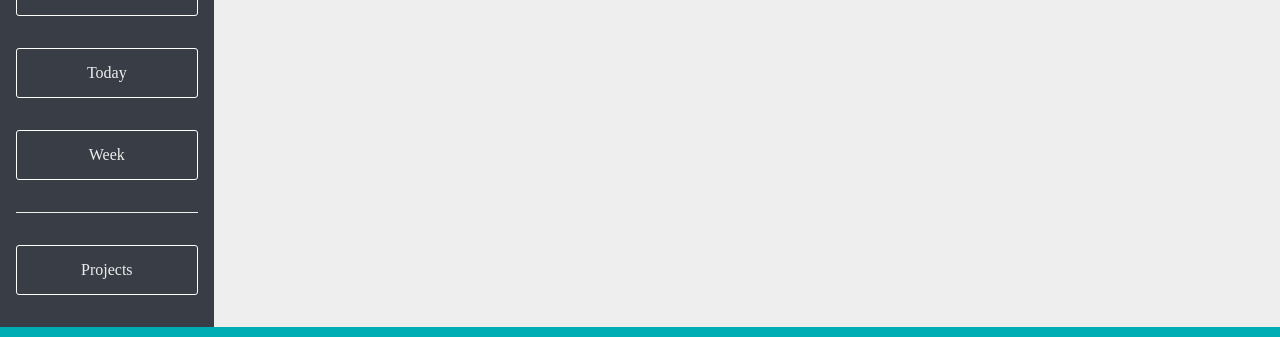
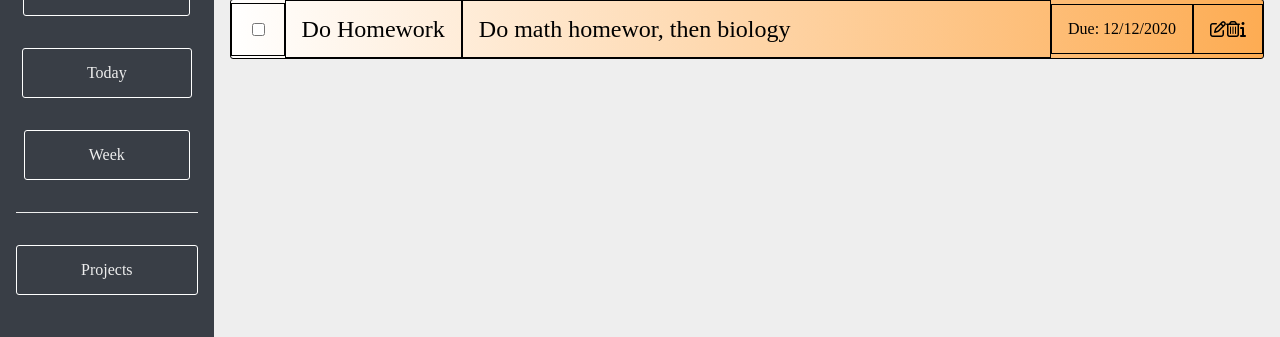
Before and after one commit to momoproblems/todo, a plain HTML site: page index.html in a window 1280 px wide. Shown: the part 138-475 px from the top of the page. Drawn offline with Linux system fonts and the light colour scheme.

Commit message:
will do later

```diff
--- a/index.html
+++ b/index.html
@@ -41,7 +41,19 @@
 			<main>
 				<div id="tasksTitle">Tasks</div>
 				<div id="mainTasksLine"></div>
-				<div class="todo">to do</div>
+				<div class="task">
+					<div class="checkbox">
+						<input type="checkbox" />
+					</div>
+					<div class="title">Do Homework</div>
+					<div class="description">Do math homewor, then biology</div>
+					<div class="due-date">Due: 12/12/2020</div>
+					<div class="task-buttons">
+						<i class="fa-regular fa-pen-to-square"></i>
+						<i class="fa-regular fa-trash-can"></i>
+						<i class="fa-solid fa-info"></i>
+					</div>
+				</div>
 			</main>
 
 			<footer>
--- a/style.css
+++ b/style.css
@@ -4,6 +4,27 @@
 #container {
 	display: grid;
 	grid-template: auto 1fr auto / auto 1fr;
+}
+
+/* MAIN */
+/* -------------------------------------  */
+
+main {
+	grid-area: 2 / 2 / 3 / 3;
+	background-color: var(--main-color);
+	padding: 1rem;
+	position: relative;
+	height: 100vh;
+}
+
+#tasksTitle {
+	font-size: 2rem;
+}
+
+#mainTasksLine {
+	width: 100%;
+	height: 1px;
+	background-color: black;
 }
 
 /* SIDEBAR */
@@ -18,7 +39,7 @@
 	display: flex;
 	flex-direction: column;
 	align-items: center;
-	justify-content: center;
+	justify-content: flex-start;
 }
 
 .sidebar-button {
@@ -27,8 +48,6 @@
 	border-radius: 3px;
 	padding: 1rem 4rem;
 	margin: 1rem 0;
-	flex: 1;
-	width: 100%;
 	transition: all 0.3s ease-in-out;
 }
 
@@ -46,21 +65,40 @@
 	transition: all 0.3s ease-in-out;
 }
 
-/* MAIN */
+/* TASK */
 /* -------------------------------------  */
 
-main {
-	grid-area: 2 / 2 / 3 / 3;
-	background-color: var(--main-color);
+.task {
+	display: flex;
+	align-items: center;
+	justify-content: space-between;
+	margin: 1rem 0;
+	border-radius: 3px;
+	border: 1px solid black;
+	background: rgb(255, 255, 255);
+	background: linear-gradient(
+		90deg,
+		rgba(255, 255, 255, 1) 0%,
+		rgba(253, 172, 83, 1) 100%
+	);
+}
+
+.task > * {
+	border: 1px solid black;
 	padding: 1rem;
 }
 
-#tasksTitle {
-	font-size: 2rem;
+.title {
+	font-size: 1.5rem;
 }
 
-#mainTasksLine {
-	width: 100%;
-	height: 1px;
-	background-color: black;
+.description {
+	flex: 1;
+	font-size: 1.5rem;
 }
+
+.task-buttons {
+	display: flex;
+	align-items: center;
+	justify-content: space-evenly;
+}
```
